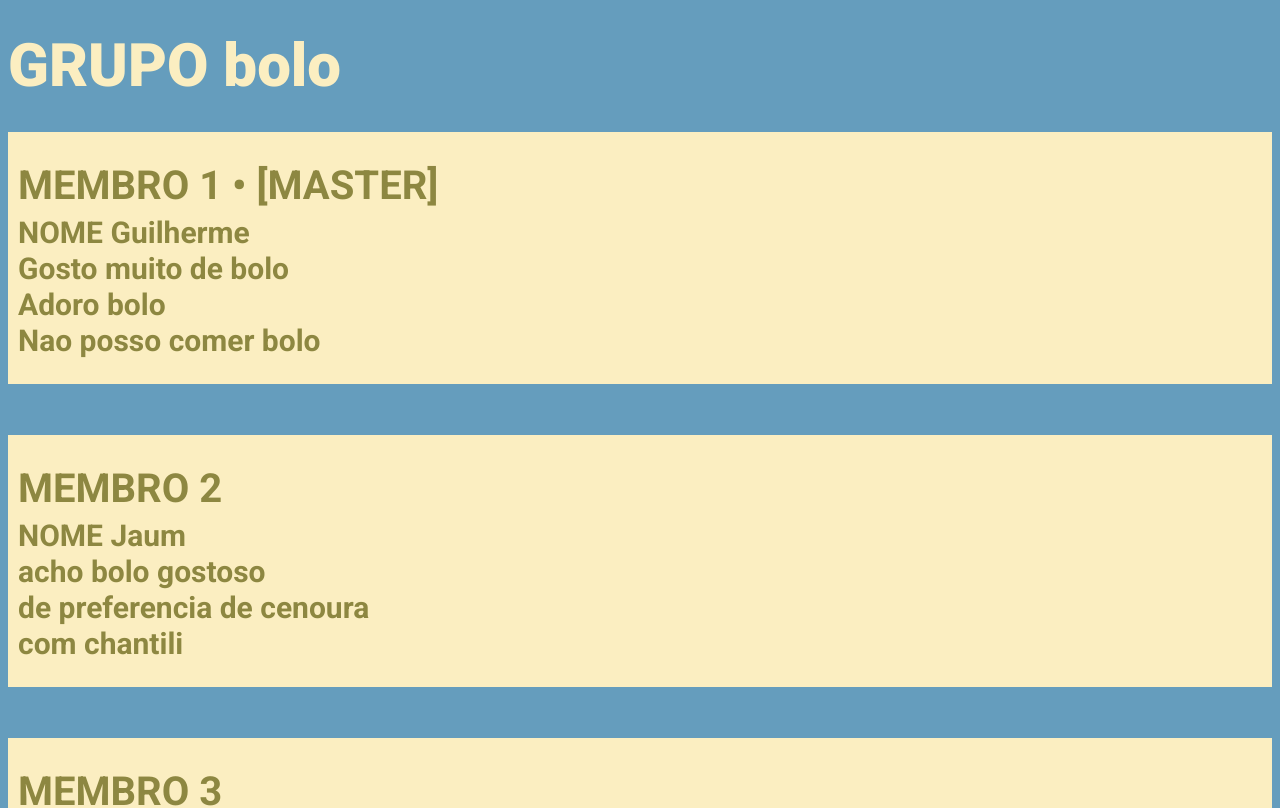
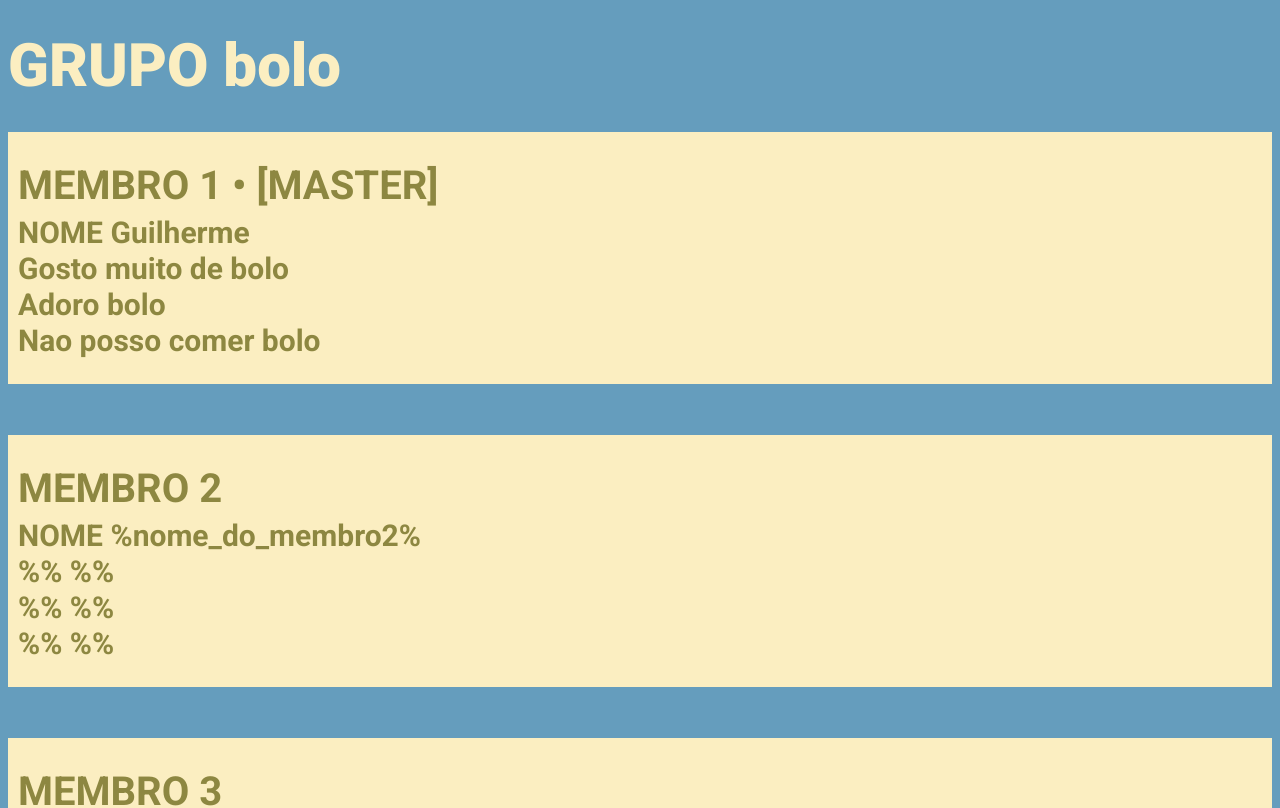
Before and after one commit to gitgui0/bolo-grupo3, a plain HTML site: page index.html in a window 1280 px wide. Shown: the top 808 px of the page. Drawn offline with Linux system fonts and the light colour scheme; a web font is replaced by a local one.

Commit message:
Revert "Update index.html"
This reverts commit 9c0cbdd2118e94ff4048c2b7f4997a08a3a858fd.

```diff
--- a/index.html
+++ b/index.html
@@ -20,10 +20,10 @@
     <p>&nbsp;</p>
     <div style="padding:10px;background-color:#fbeec1;">
         <p style="font-size:40px;line-height:0.2;font-weight:600;color:#8d8741;">MEMBRO 2</p>
-        <p style="font-size:30px;line-height:0.2;font-weight:600;color:#8d8741">NOME <span>Jaum</span></p>
-        <p style="font-size:30px;line-height:0.2;font-weight:600;color:#8d8741"> <span>acho bolo gostoso</span></p>
-        <p style="font-size:30px;line-height:0.2;font-weight:600;color:#8d8741"> <span>de preferencia de cenoura</span></p>
-        <p style="font-size:30px;line-height:0.2;font-weight:600;color:#8d8741"> <span>com chantili</span></p>
+        <p style="font-size:30px;line-height:0.2;font-weight:600;color:#8d8741">NOME <span>%nome_do_membro2%</span></p>
+        <p style="font-size:30px;line-height:0.2;font-weight:600;color:#8d8741">%% <span>%%</span></p>
+        <p style="font-size:30px;line-height:0.2;font-weight:600;color:#8d8741">%% <span>%%</span></p>
+        <p style="font-size:30px;line-height:0.2;font-weight:600;color:#8d8741">%% <span>%%</span></p>
     </div>
     <p>&nbsp;</p>
     <div style="padding:10px;background-color:#fbeec1;">
```
